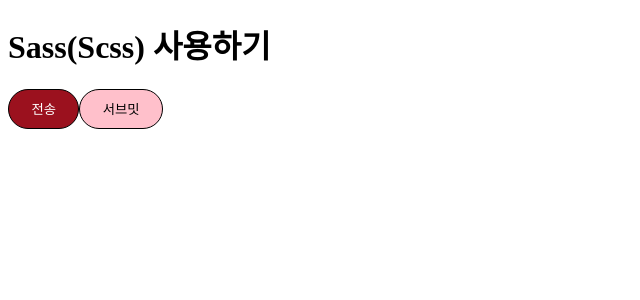
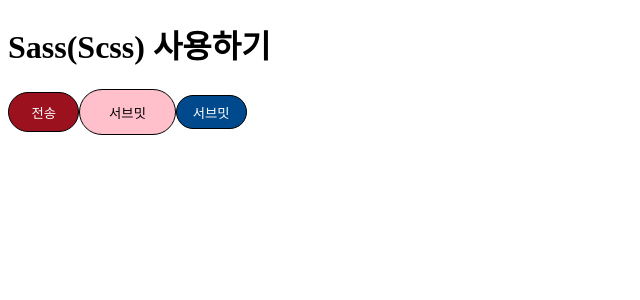
Before and after one commit to muzi55/React_Sass_ButtonStyling, a React (Create React App) app: page / in a window 1280 px wide. Shown: the top 300 px of the page, without its empty margins (0-640 px from the left). Built offline with nearby package versions, Linux system fonts and the light colour scheme.

Commit message:
button 스타일 설정

```diff
--- a/src/App.tsx
+++ b/src/App.tsx
@@ -12,7 +12,10 @@
       <Button onClick={handleBtnConsole} color="red">
         전송
       </Button>
-      <Button color="pink" fullwidth={true} rounded={true}>
+      <Button color="pink" fullwidth={true} size="large" rounded={true} type="submit">
+        서브밋
+      </Button>
+      <Button color="blue" fullwidth={true} size="small" rounded={true} type="submit">
         서브밋
       </Button>
     </>
--- a/src/components/button/Button.scss
+++ b/src/components/button/Button.scss
@@ -22,19 +22,21 @@
     cursor: pointer;
     border : 1px solid #000;
     border-radius: 99999px;
+    color:#fff;
 
+    transition:background 0.3s;
     &.fullwidth {
         width: 100%
     }
     &.red {
         @include button-color($red);
-        color:#fff
     }
     &.blue {
-        @include button-color($blue)
+        @include button-color($blue);
     }
     &.pink {
-        @include button-color($pink)
+        @include button-color($pink);
+        color:#000;
     }
 
     &.small {
--- a/src/components/button/Button.tsx
+++ b/src/components/button/Button.tsx
@@ -8,11 +8,12 @@
   color?: "red" | "blue" | "pink";
   fullwidth?: boolean;
   rounded?: boolean;
+  type?: "button" | "submit" | "reset";
 }
 
-const Button = ({ className, onClick, color = "blue", size = "medium", rounded, fullwidth, children }: Props): JSX.Element => {
+const Button = ({ className, type = "button", onClick, color = "blue", size = "medium", rounded, fullwidth, children }: Props): JSX.Element => {
   return (
-    <button className={`${className} ${color} ${size} ${rounded} ${fullwidth}`} onClick={onClick}>
+    <button className={`${className} ${color} ${size} ${rounded} ${fullwidth}`} onClick={onClick} type={type}>
       {children}
     </button>
   );
```
